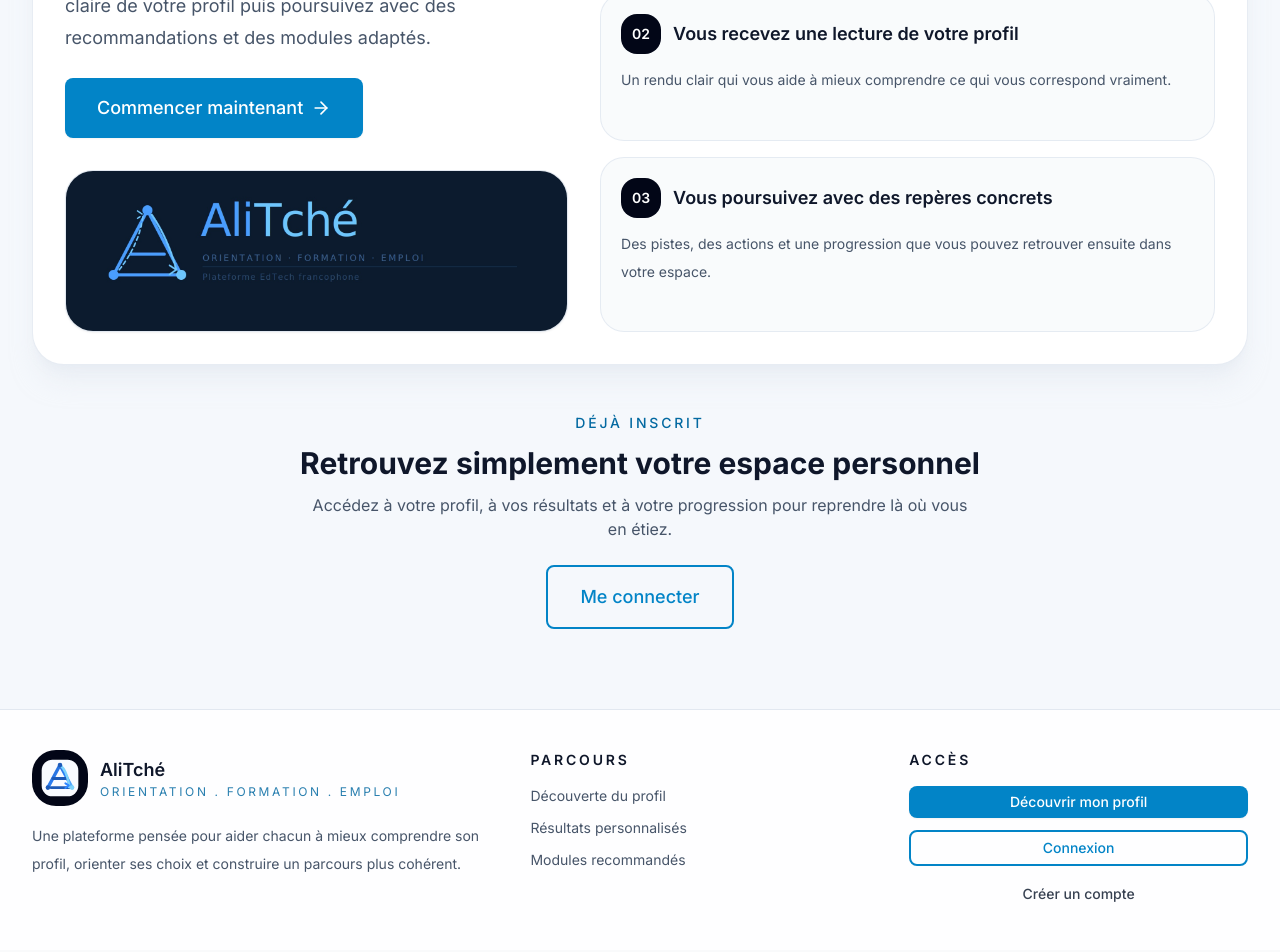
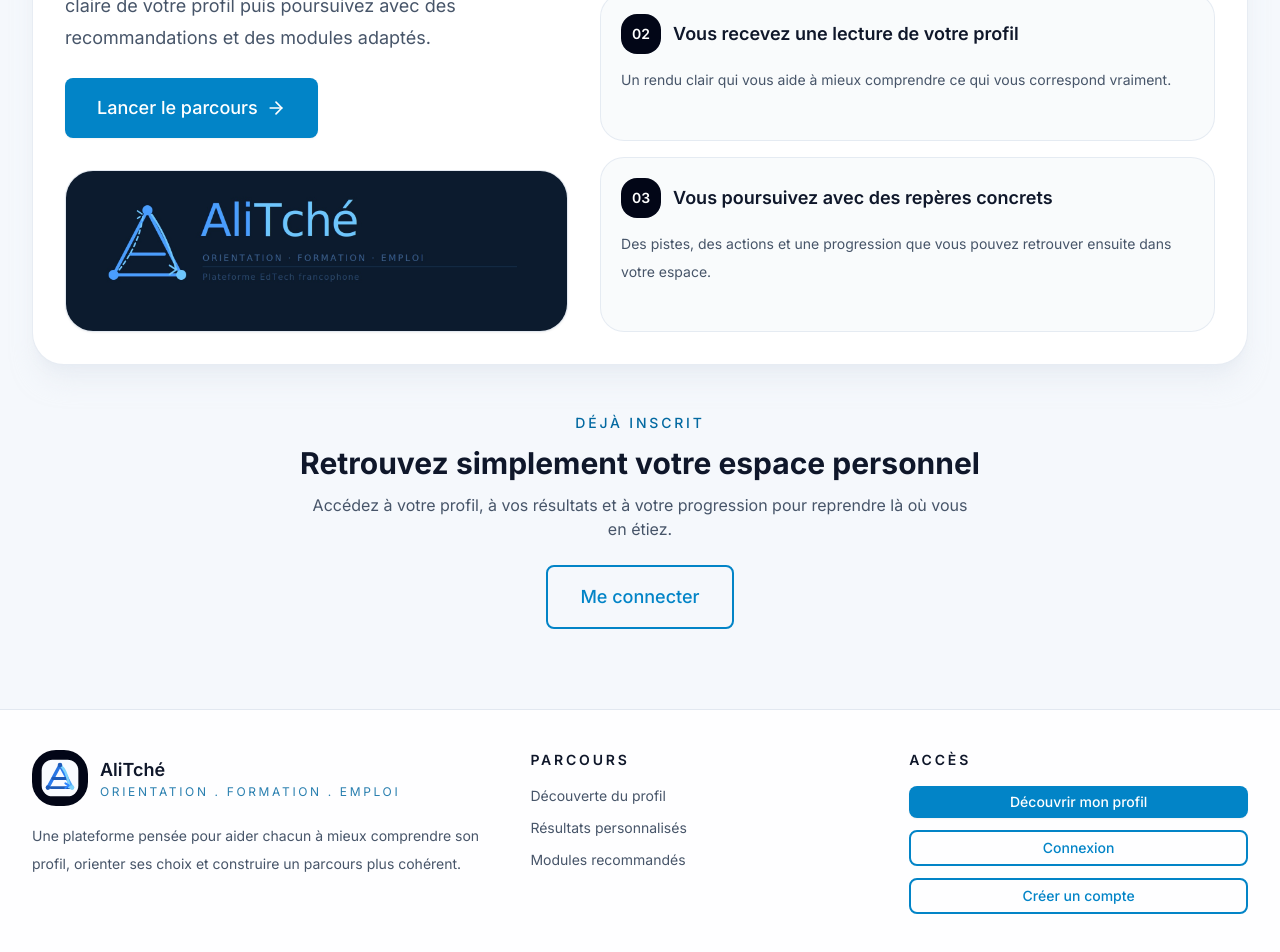
Before and after one commit to kedagniarnaud999-ai/alice, a React (Vite) app: page / in a window 1280 px wide. Shown: the part 1506-2458 px from the top of the page. Built offline with nearby package versions, Linux system fonts and the light colour scheme; no server answers.

Commit message:
Polish landing and refine entry flow

```diff
--- a/src/components/home/HomePage.tsx
+++ b/src/components/home/HomePage.tsx
@@ -220,7 +220,7 @@ export const HomePage: React.FC<HomePageProps> = ({
               {!isAuthenticated && (
                 <div className="mt-6">
                   <Button onClick={onStartTest} size="lg">
-                    Commencer maintenant
+                    Lancer le parcours
                     <ArrowRight className="ml-2 h-5 w-5" />
                   </Button>
                 </div>
@@ -315,7 +315,7 @@ export const HomePage: React.FC<HomePageProps> = ({
                   <Button onClick={onLogin} variant="outline" size="sm">
                     Connexion
                   </Button>
-                  <Button onClick={onRegister} variant="ghost" size="sm">
+                  <Button onClick={onRegister} variant="outline" size="sm">
                     Créer un compte
                   </Button>
                 </>
```
